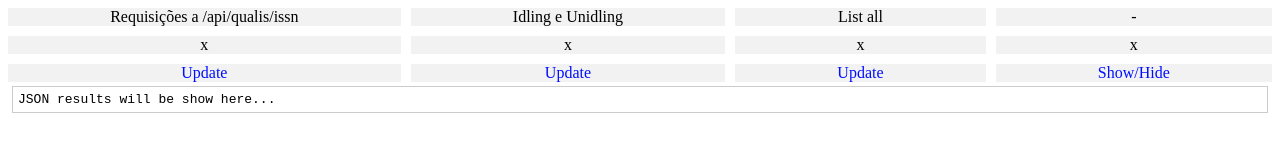
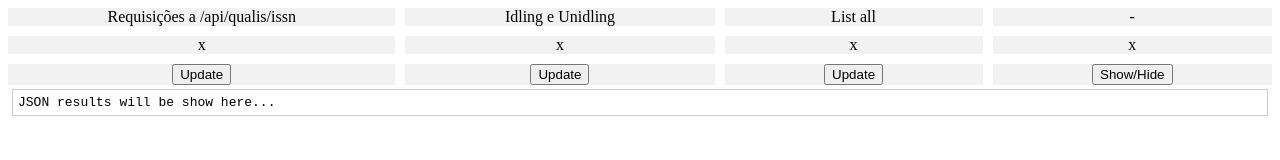
Before and after one commit to andreluizfrancabatista/apipapertrail, a plain HTML site: page index.html in a window 1280 px wide. Drawn offline with Linux system fonts and the light colour scheme.

Commit message:
Troca div por button

```diff
--- a/index.html
+++ b/index.html
@@ -6,7 +6,7 @@
   <meta name="viewport" content="width=device-width, initial-scale=1.0">
   <link rel="stylesheet" href="estilos.css">
 
-  <title>Document</title>
+  <title>Check API do Papertrail</title>
 </head>
 
 <body>
@@ -19,10 +19,10 @@
       <div class="column opt2 reposta">x</div>
       <div class="column opt3 reposta">x</div>
       <div class="column opt4 reposta">x</div>
-      <div class="column opt1 update" id="btn1">Update</div>
-      <div class="column opt2 update" id="btn2">Update</div>
-      <div class="column opt3 update" id="btn3">Update</div>
-      <div class="column opt4 update" id="btn4">Show/Hide</div>
+      <div class="column opt1 update"><button class=" opt1" id="btn1">Update</button></div>
+      <div class="column opt2 update"><button class=" opt2" id="btn2">Update</button></div>
+      <div class="column opt3 update"><button class=" opt3" id="btn3">Update</button></div>
+      <div class="column opt4 update"><button class=" opt4" id="btn4">Show/Hide</button></div>
   </div>
   <pre id="res">JSON results will be show here...</pre>
   <script src="scripts.js"></script>
--- a/scripts.js
+++ b/scripts.js
@@ -33,7 +33,7 @@ const src = "https://papertrailapp.com/api/v1/events/search.json";
 var query1 = "?q=%22%2Fapi%2Fqualis%2Fissn%22"; //consultas a api até o limite de 1000
 var query2 = "?q=Idling%20OR%20Unidling"; //todos os sleeping idling and unidling
 var query3 = "?limit=10000"; //tudo até o limite de 10000
-// var query = "?q=%22heroku%2Fweb.1%22"; //tudo do heroku/web.1
+
 
 const options = {
   headers: {
```
